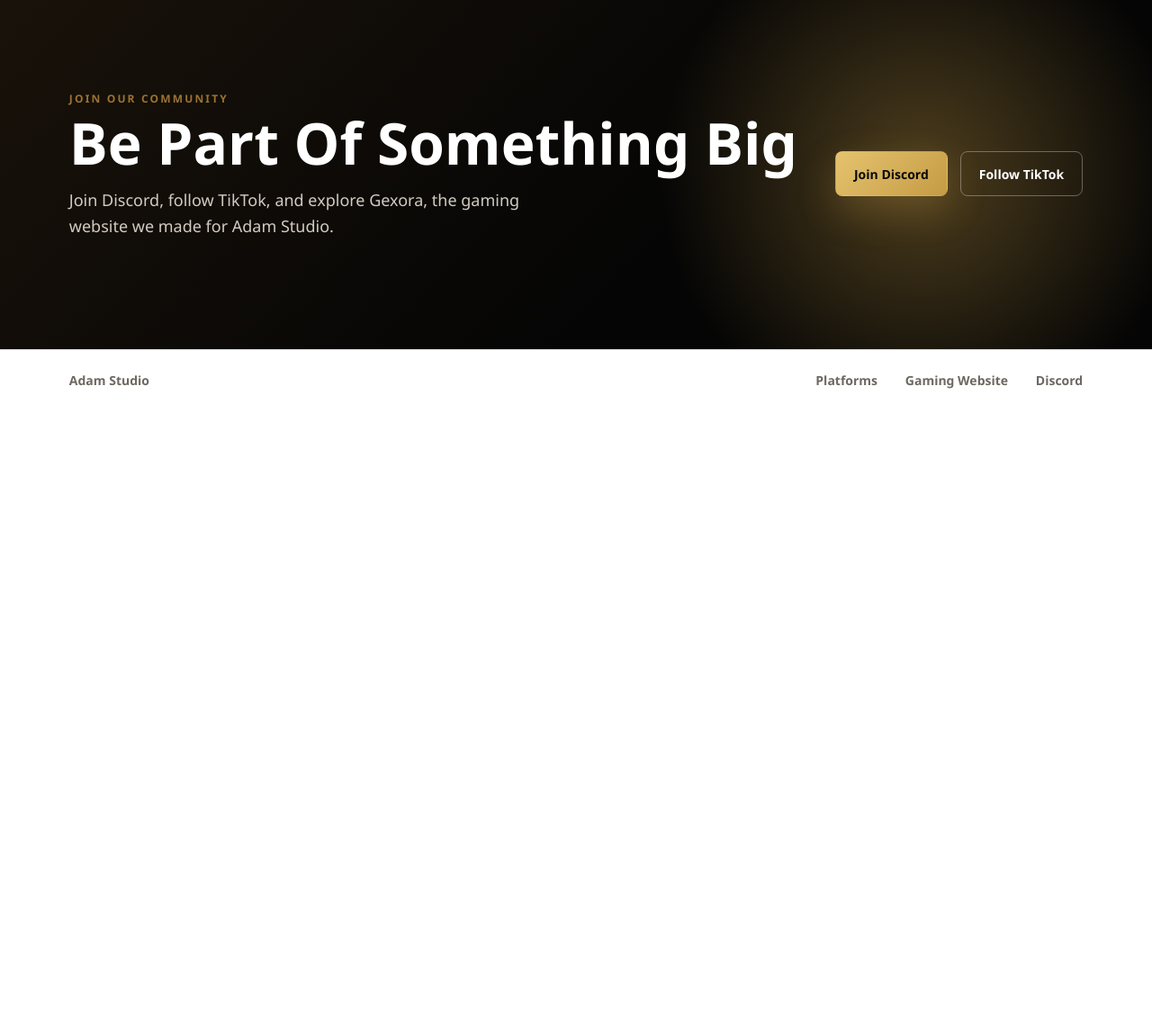
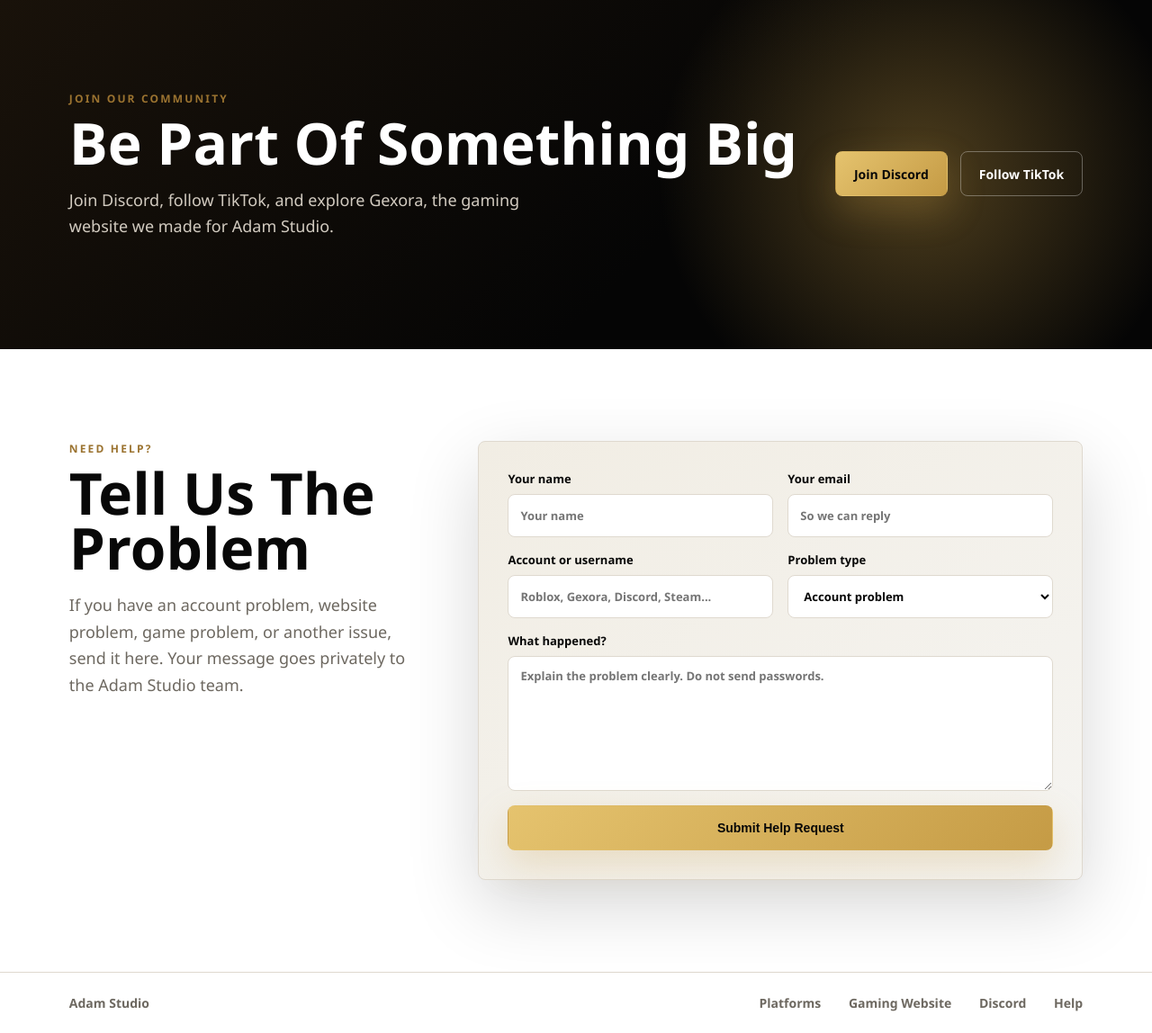
Before and after one commit to coolsadam00-oss/adam-studio, a Flask app: page / in a window 1280 px wide. Shown: the part 2952-4100 px from the top of the page at 90% size. Before the commit the page ends 3384 px from the top, so only its background shows below. Run offline with Flask 2, Linux system fonts and the light colour scheme.

Commit message:
Add private help request form

```diff
--- a/adam_studio_app.py
+++ b/adam_studio_app.py
@@ -1,4 +1,9 @@
-from flask import Flask, render_template
+import os
+import smtplib
+from email.message import EmailMessage
+from email.utils import parseaddr
+
+from flask import Flask, redirect, render_template, request, url_for
 
 
 app = Flask(__name__)
@@ -9,5 +14,95 @@ def home():
     return render_template("adam_studio.html", adam_studio_home_url="/")
 
 
+def clean_field(value, limit):
+    return " ".join((value or "").split())[:limit]
+
+
+def clean_message(value, limit=4000):
+    return (value or "").strip()[:limit]
+
+
+def safe_reply_to(email):
+    parsed = parseaddr(email or "")[1]
+    if "@" not in parsed or "\n" in parsed or "\r" in parsed:
+        return ""
+    return parsed[:254]
+
+
+def send_help_request(form):
+    support_email = os.environ.get("SUPPORT_EMAIL")
+    smtp_host = os.environ.get("SMTP_HOST")
+    smtp_port = int(os.environ.get("SMTP_PORT", "587"))
+    smtp_username = os.environ.get("SMTP_USERNAME")
+    smtp_password = os.environ.get("SMTP_PASSWORD")
+    smtp_from = os.environ.get("SMTP_FROM") or smtp_username
+
+    if not all([support_email, smtp_host, smtp_username, smtp_password, smtp_from]):
+        app.logger.error(
+            "Help request email is not configured. Set SUPPORT_EMAIL, "
+            "SMTP_HOST, SMTP_USERNAME, SMTP_PASSWORD, and SMTP_FROM."
+        )
+        return False
+
+    name = clean_field(form.get("name"), 120)
+    user_email = safe_reply_to(form.get("email"))
+    account = clean_field(form.get("account"), 120)
+    problem_type = clean_field(form.get("problem_type"), 80)
+    message = clean_message(form.get("message"))
+
+    email = EmailMessage()
+    email["Subject"] = f"Adam Studio help request: {problem_type or 'General problem'}"
+    email["From"] = smtp_from
+    email["To"] = support_email
+    if user_email:
+        email["Reply-To"] = user_email
+    email.set_content(
+        "\n".join(
+            [
+                "New Adam Studio help request",
+                "",
+                f"Name: {name or 'Not provided'}",
+                f"User email: {user_email or 'Not provided'}",
+                f"Account / username: {account or 'Not provided'}",
+                f"Problem type: {problem_type or 'Not provided'}",
+                "",
+                "Problem:",
+                message or "No message provided.",
+            ]
+        )
+    )
+
+    with smtplib.SMTP(smtp_host, smtp_port, timeout=20) as smtp:
+        smtp.starttls()
+        smtp.login(smtp_username, smtp_password)
+        smtp.send_message(email)
+    return True
+
+
+@app.route("/help", methods=["POST"])
+def help_request():
+    if request.form.get("website"):
+        return redirect(url_for("thank_you"))
+
+    if not clean_message(request.form.get("message"), 20):
+        return render_template(
+            "adam_studio.html",
+            adam_studio_home_url="/",
+            help_error="Please tell us what problem you need help with.",
+        ), 400
+
+    try:
+        sent = send_help_request(request.form)
+    except Exception:
+        app.logger.exception("Could not send Adam Studio help request.")
+        sent = False
+    return redirect(url_for("thank_you", sent="1" if sent else "0"))
+
+
+@app.route("/thank-you")
+def thank_you():
+    return render_template("thank_you.html", sent=request.args.get("sent") == "1")
+
+
 if __name__ == "__main__":
     app.run(host="0.0.0.0", port=5000, debug=True)
--- a/static/adam-studio.css
+++ b/static/adam-studio.css
@@ -493,6 +493,144 @@ footer nav a:focus {
   justify-content: flex-end;
 }
 
+.help-section {
+  display: grid;
+  grid-template-columns: minmax(260px, 0.72fr) minmax(360px, 1.28fr);
+  gap: clamp(28px, 6vw, 80px);
+  align-items: start;
+  padding: clamp(64px, 8vw, 112px) clamp(18px, 6vw, 86px);
+  background: var(--paper);
+}
+
+.help-copy p:first-child,
+.thanks-panel > p:first-child {
+  margin: 0 0 10px;
+  color: var(--gold-dark);
+  font-size: 12px;
+  font-weight: 900;
+  letter-spacing: 0.18em;
+  text-transform: uppercase;
+}
+
+.help-copy h2,
+.thanks-panel h1 {
+  margin: 0;
+  font-size: clamp(38px, 5vw, 72px);
+  line-height: 0.96;
+}
+
+.help-copy p:not(:first-child),
+.thanks-panel p:not(:first-child) {
+  color: var(--muted);
+  font-size: 18px;
+  line-height: 1.65;
+}
+
+.help-form {
+  display: grid;
+  grid-template-columns: repeat(2, minmax(0, 1fr));
+  gap: 16px;
+  padding: clamp(18px, 3vw, 32px);
+  border: 1px solid var(--line);
+  border-radius: 8px;
+  background:
+    linear-gradient(145deg, rgba(197, 155, 69, 0.08), transparent),
+    var(--soft);
+  box-shadow: var(--shadow);
+}
+
+.help-form label {
+  display: grid;
+  gap: 8px;
+  color: var(--ink);
+  font-size: 13px;
+  font-weight: 900;
+}
+
+.help-form input,
+.help-form select,
+.help-form textarea {
+  width: 100%;
+  min-height: 48px;
+  padding: 12px 13px;
+  color: var(--ink);
+  background: var(--paper);
+  border: 1px solid var(--line);
+  border-radius: 8px;
+  font: inherit;
+}
+
+.help-form textarea {
+  min-height: 150px;
+  resize: vertical;
+}
+
+.help-form input:focus,
+.help-form select:focus,
+.help-form textarea:focus {
+  outline: 3px solid rgba(197, 155, 69, 0.22);
+  border-color: var(--gold-dark);
+}
+
+.full-field,
+.help-form button,
+.form-error {
+  grid-column: 1 / -1;
+}
+
+.form-error {
+  margin: 0;
+  padding: 12px 14px;
+  color: #7a1d1d;
+  background: #fff2f2;
+  border: 1px solid #edb6b6;
+  border-radius: 8px;
+  font-weight: 900;
+}
+
+.hidden-field {
+  position: absolute;
+  left: -9999px;
+  width: 1px;
+  height: 1px;
+  opacity: 0;
+}
+
+.thanks-body {
+  min-height: 100vh;
+  color: var(--paper);
+  background:
+    radial-gradient(circle at 80% 36%, rgba(197, 155, 69, 0.34), transparent 28%),
+    linear-gradient(135deg, #050505, #181818);
+}
+
+.thanks-page {
+  min-height: 100vh;
+  display: grid;
+  align-content: center;
+  gap: 28px;
+  padding: clamp(22px, 6vw, 86px);
+}
+
+.thanks-body .brand {
+  color: var(--paper);
+}
+
+.thanks-panel {
+  max-width: 760px;
+  padding: clamp(28px, 5vw, 58px);
+  border: 1px solid rgba(255, 255, 255, 0.16);
+  border-radius: 8px;
+  background:
+    linear-gradient(135deg, rgba(255, 255, 255, 0.08), transparent),
+    rgba(255, 255, 255, 0.04);
+  box-shadow: 0 34px 100px rgba(0, 0, 0, 0.4);
+}
+
+.thanks-panel p:not(:first-child) {
+  color: #d2cbc0;
+}
+
 footer {
   display: flex;
   align-items: center;
@@ -518,7 +656,8 @@ footer {
 
   .hero,
   .gexora,
-  .community {
+  .community,
+  .help-section {
     grid-template-columns: 1fr;
   }
 
@@ -569,7 +708,8 @@ footer {
   .gexora,
   .focus,
   .team,
-  .community {
+  .community,
+  .help-section {
     padding-left: 16px;
     padding-right: 16px;
   }
@@ -586,7 +726,8 @@ footer {
 
   .platform-list,
   .focus-grid,
-  .team-grid {
+  .team-grid,
+  .help-form {
     grid-template-columns: 1fr;
   }
 
--- a/templates/adam_studio.html
+++ b/templates/adam_studio.html
@@ -19,6 +19,7 @@
       <a href="#gexora">Gexora</a>
       <a href="#focus">Focus</a>
       <a href="#team">Team</a>
+      <a href="#help">Help</a>
     </nav>
     <a class="header-cta" href="https://discord.gg/DfBEkNneb">Join Discord</a>
   </header>
@@ -171,6 +172,51 @@
         <a class="button light" href="https://www.tiktok.com/@adam.studi0?_r=1&_t=ZG-97fzZ2BCCyP">Follow TikTok</a>
       </div>
     </section>
+
+    <section id="help" class="help-section">
+      <div class="help-copy">
+        <p>Need Help?</p>
+        <h2>Tell Us The Problem</h2>
+        <p>
+          If you have an account problem, website problem, game problem, or
+          another issue, send it here. Your message goes privately to the Adam
+          Studio team.
+        </p>
+      </div>
+      <form class="help-form" action="/help" method="post">
+        <input class="hidden-field" name="website" tabindex="-1" autocomplete="off">
+        {% if help_error %}
+          <p class="form-error">{{ help_error }}</p>
+        {% endif %}
+        <label>
+          Your name
+          <input name="name" maxlength="120" autocomplete="name" placeholder="Your name">
+        </label>
+        <label>
+          Your email
+          <input name="email" type="email" maxlength="254" autocomplete="email" placeholder="So we can reply">
+        </label>
+        <label>
+          Account or username
+          <input name="account" maxlength="120" placeholder="Roblox, Gexora, Discord, Steam...">
+        </label>
+        <label>
+          Problem type
+          <select name="problem_type">
+            <option>Account problem</option>
+            <option>Website problem</option>
+            <option>Game problem</option>
+            <option>Report a bug</option>
+            <option>Other help</option>
+          </select>
+        </label>
+        <label class="full-field">
+          What happened?
+          <textarea name="message" required maxlength="4000" rows="6" placeholder="Explain the problem clearly. Do not send passwords."></textarea>
+        </label>
+        <button class="button primary" type="submit">Submit Help Request</button>
+      </form>
+    </section>
   </main>
 
   <footer>
@@ -179,6 +225,7 @@
       <a href="#platforms">Platforms</a>
       <a href="https://gexora.onrender.com">Gaming Website</a>
       <a href="https://discord.gg/DfBEkNneb">Discord</a>
+      <a href="#help">Help</a>
     </nav>
   </footer>
 </body>
```
Also changed, not shown: ADAM_STUDIO_DEPLOY.md (+16 -0 lines), GUIDE_TO_UPLOAD_RENDER.md (+17 -0 lines), render.yaml (+13 -0 lines), templates/thank_you.html (added, +34 -0 lines).
